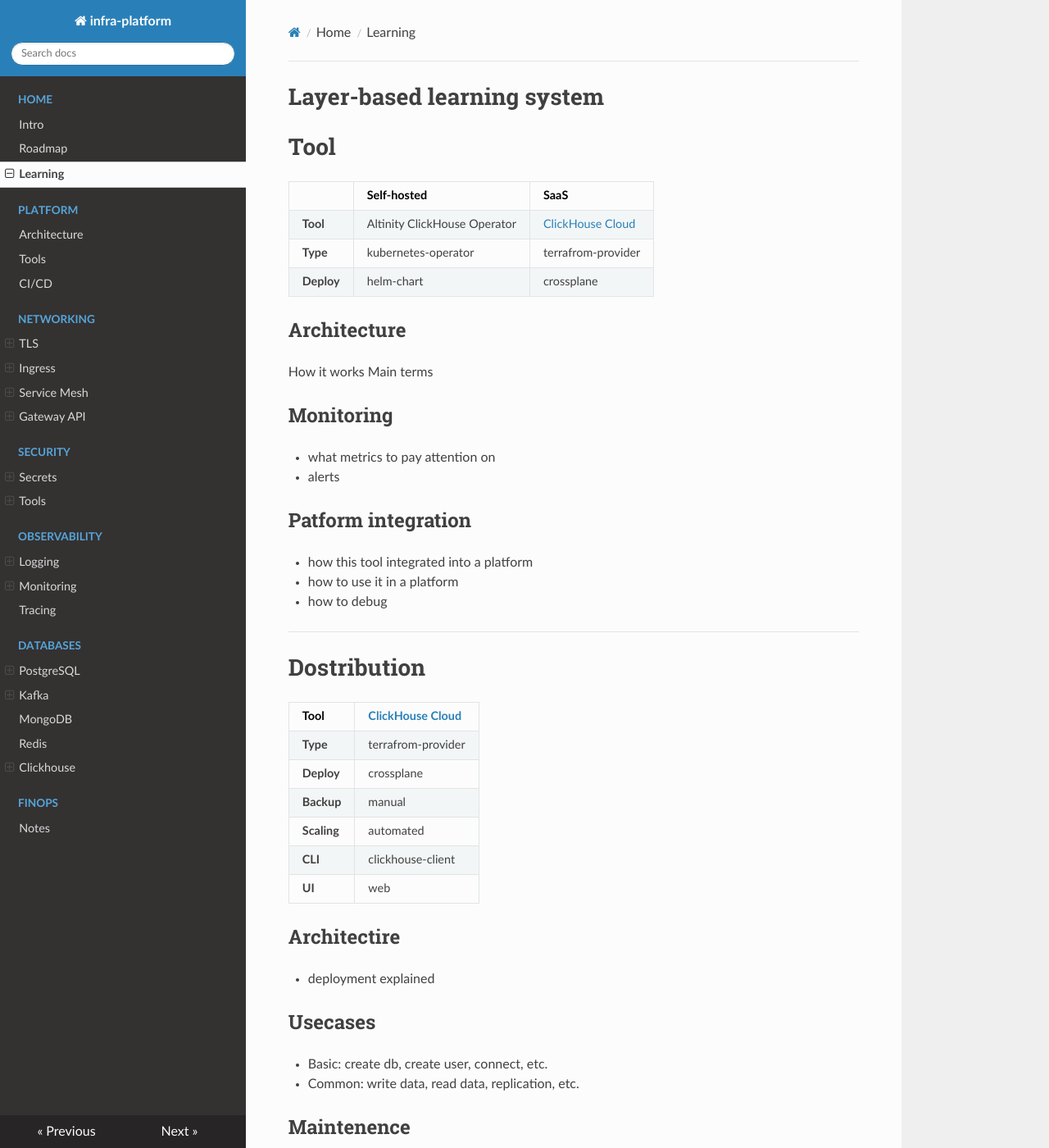
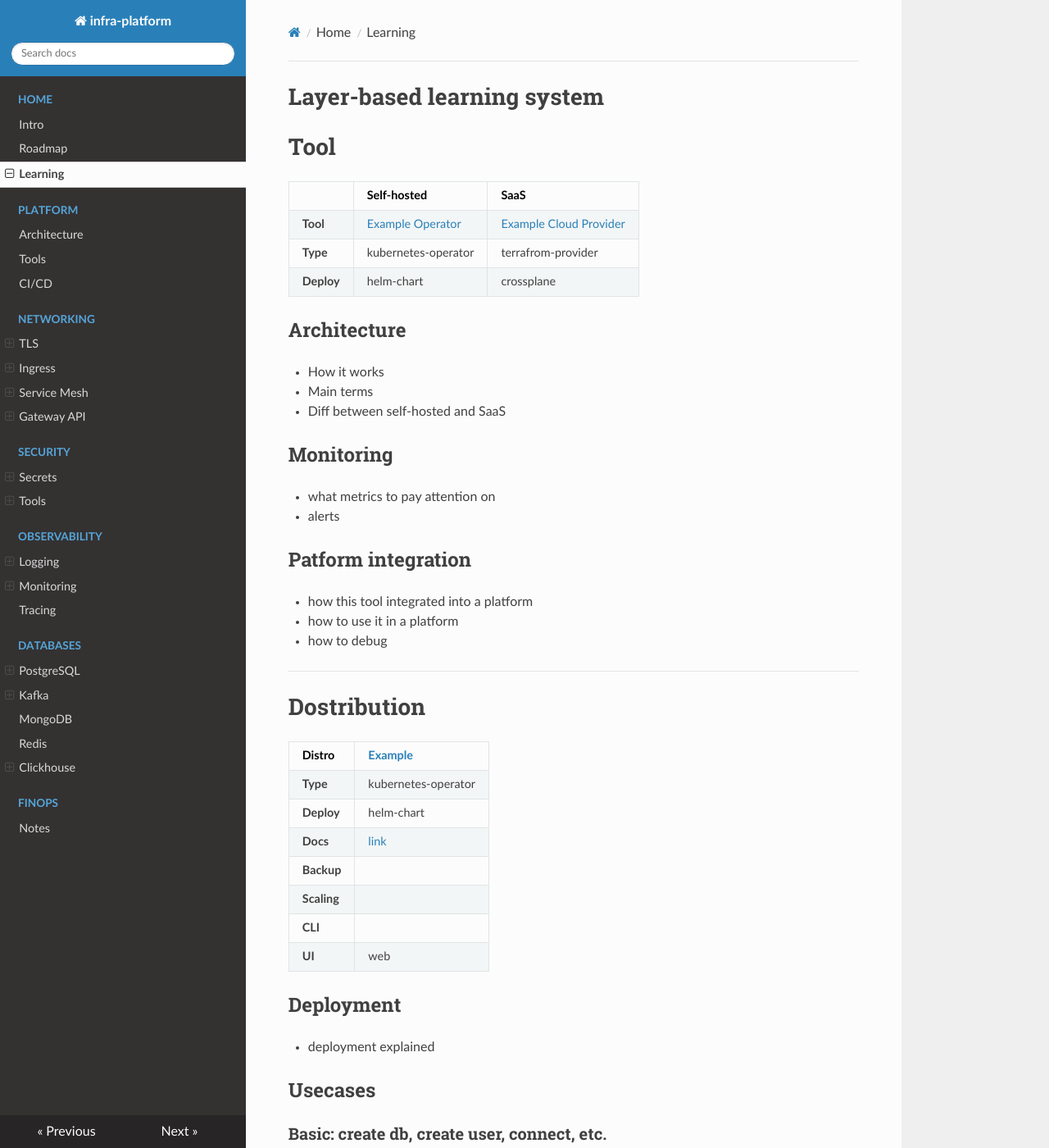
Before and after one commit to andrewozh/infra-apps, an MkDocs documentation site: the page built from docs/learning.md, in a window 1280 px wide and 1400 px high. Shown: the whole window at 82% size. Built offline with MkDocs 1.6.1, drawn with Linux system fonts in a browser that asks for light colours; nearby versions of some CDN libraries.

Commit message:
upd lerning template

```diff
--- a/docs/learning.md
+++ b/docs/learning.md
@@ -4,14 +4,15 @@
 
 ||Self-hosted|SaaS|
 |-|-|-|
-|**Tool**|Altinity ClickHouse Operator|[ClickHouse Cloud](https://clickhouse.com/cloud)|
+|**Tool**|[Example Operator](#)|[Example Cloud Provider](#)|
 |**Type**|kubernetes-operator|terrafrom-provider|
 |**Deploy**|helm-chart|crossplane|
 
 ## Architecture
 
-How it works
-Main terms
+- How it works
+- Main terms
+- Diff between self-hosted and SaaS
 
 ## Monitoring
 
@@ -28,23 +29,24 @@
 
 # Dostribution
 
-|**Tool**|[ClickHouse Cloud](https://clickhouse.com/cloud)|
+|**Distro**|[Example](#)|
 |-|-|
-|**Type**|terrafrom-provider|
-|**Deploy**|crossplane|
-|**Backup**|manual|
-|**Scaling**|automated|
-|**CLI**|clickhouse-client|
+|**Type**|kubernetes-operator|
+|**Deploy**|helm-chart|
+|**Docs**|[link](#)|
+|**Backup**||
+|**Scaling**||
+|**CLI**||
 |**UI**|web|
 
-## Architectire
+## Deployment
 
 - deployment explained
 
 ## Usecases
 
-- Basic: create db, create user, connect, etc.
-- Common: write data, read data, replication, etc.
+### Basic: create db, create user, connect, etc.
+### Common: write data, read data, replication, etc.
 
 ## Maintenence
 
```
